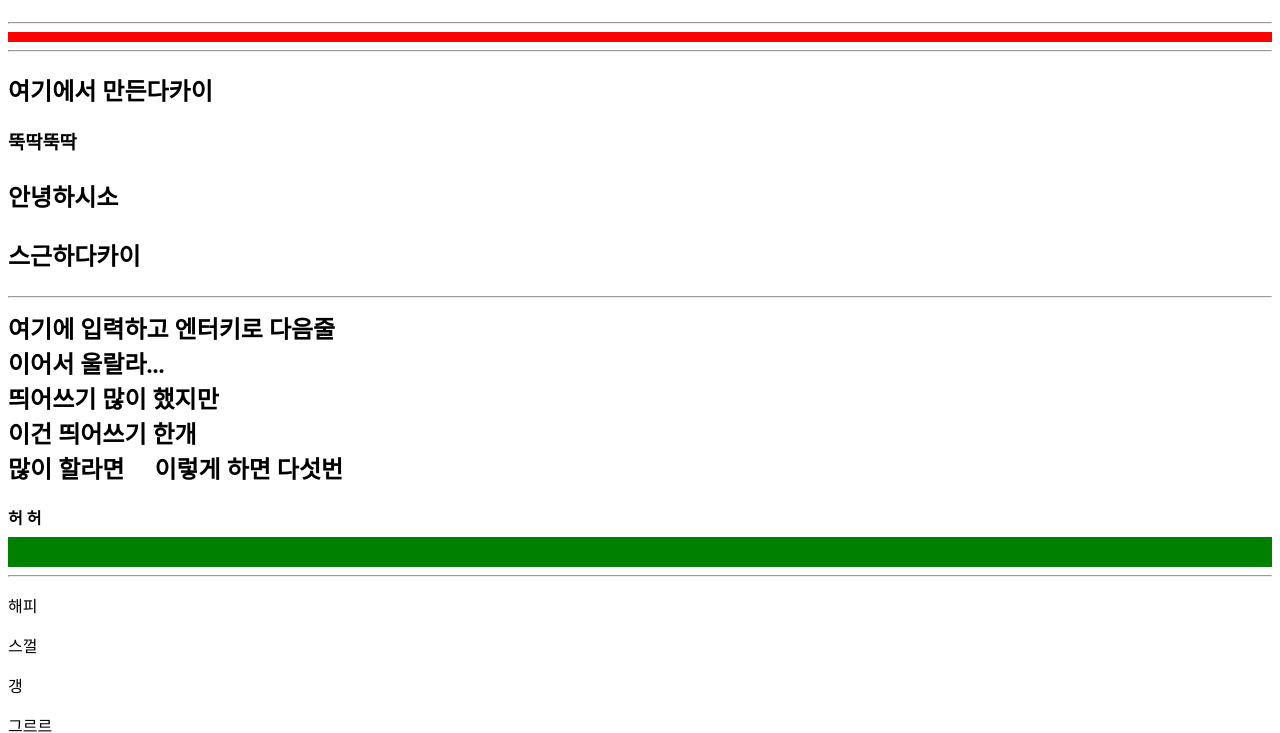
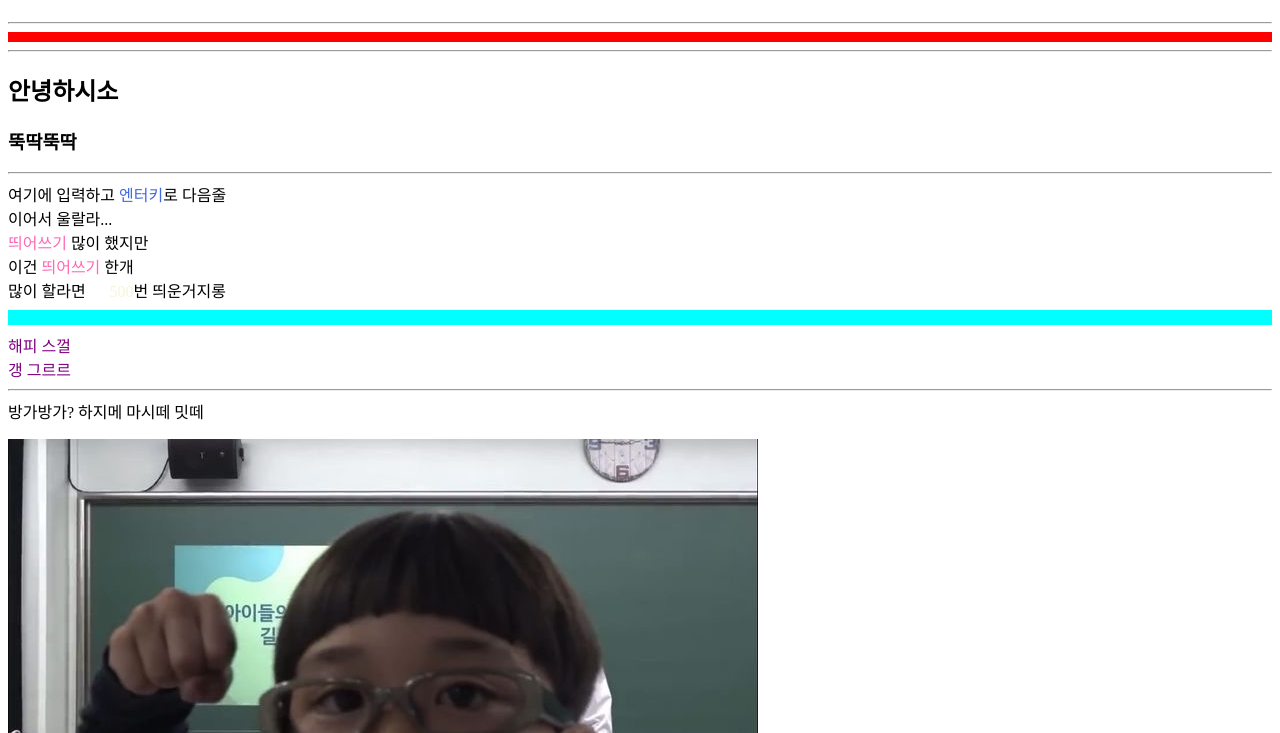
Before and after one commit to nimajkrap/nimajkrap, a plain HTML site: page index.html in a window 1280 px wide. Shown: the part 67-800 px from the top of the page. Drawn offline with Linux system fonts and the light colour scheme; a web font is replaced by a local one.

Commit message:
폰트바꿨다요

```diff
--- /dev/null
+++ b/css/style.css
@@ -0,0 +1,23 @@
+/*파일명: style.css */
+@import url('https://fonts.googleapis.com/css?family=Kirang+Haerang:400');
+a#kh{ font-family: 'Kirang Haerang'; }
+
+p{
+    color: red;
+  }
+
+span{
+    color:royalblue;
+}
+
+.space{
+    color:hotpink;
+}
+
+#aa{
+    color:beige;
+
+}
+a{
+    color: purple;
+}
--- a/index.html
+++ b/index.html
@@ -3,49 +3,47 @@
   <head>
     <meta charset="utf-8">
     <title>내 홈페이지</title>
+    <style>
+      p{
+      color: aqua;
+    }
+    </style>
+    <link href="css/style.css" rel="stylesheet">
   </head>
   <body>
     <h1>와타시노 홈페이지데스</h1>
     <hr>
     <hr color="red" size="10">
     <hr>
-    <h2>여기에서 만든다카이</h2>
+    <h2>안녕하시소</h2>
     <h3>뚝딱뚝딱</h3>
-    <h2>
-    <p>안녕하시소</p>
-    <p>스근하다카이</p>
     <hr>
-
-    여기에 입력하고 엔터키로 다음줄<br>
+    여기에 입력하고 <span>엔터키</span>로 다음줄<br>
     이어서 울랄라...<br>
-
-    띄어쓰기     많이 했지만<br>
-    이건 띄어쓰기 한개<br>
-    많이 할라면&nbsp;&nbsp;&nbsp;&nbsp;&nbsp;이렇게 하면 다섯번<br>
+    <span class="space">띄어쓰기</span>     많이 했지만<br>
+    이건 <span class="space">띄어쓰기</span> 한개<br>
+    많이 할라면&nbsp;&nbsp;&nbsp;&nbsp;&nbsp; <span id="aa">500</span>번 띄운거지롱<br>
     </h2>
-    <strong> 허 허</strong>
-    <hr color="green" size="30">
-    <hr>
+    <hr color="aqua" size="15">
     <div>
-        <p>해피</p>
-        <p>스껄</p>
+        <a id="kh"> 해피</a>
+        <a id="kh">스껄</a>
       </div>
       <div>
-        <p>갱</p>
-        <p>그르르</p>
+        <a id="kh">갱</a>
+        <a id="kh">그르르</a>
       </div>
       <hr>
-      <p>
         방가방가?
-        하지메 <span>마시떼</span> 밋떼
+        하지메 마시떼 밋떼
       </p>
       <figure></figure>
-      <img src="IMG_5698.JPG"><br>
+      <img src="img/IMG_5698.JPG"><br>
       <figcaption>팍씨</figcaption>
       </figure>
       <hr>
       <hr>
-      <a href="https://www.instagram.com/nimajkrap"target="_blank"><img src="IMG_8772.JPG"><br></a>
+      <a href="https://www.instagram.com/nimajkrap"target="_blank"><img src="img/IMG_8772.JPG"><br></a>
       <figcaption>으음</figcaption>
       </figure>
       <hr>
```
Also changed, not shown: page2.html (+1 -1 lines), img/IMG_5698.JPG (renamed from IMG_5698.JPG), img/IMG_8772.JPG (renamed from IMG_8772.JPG), img/hqdefault.jpg (renamed from hqdefault.jpg), 1 other file.
